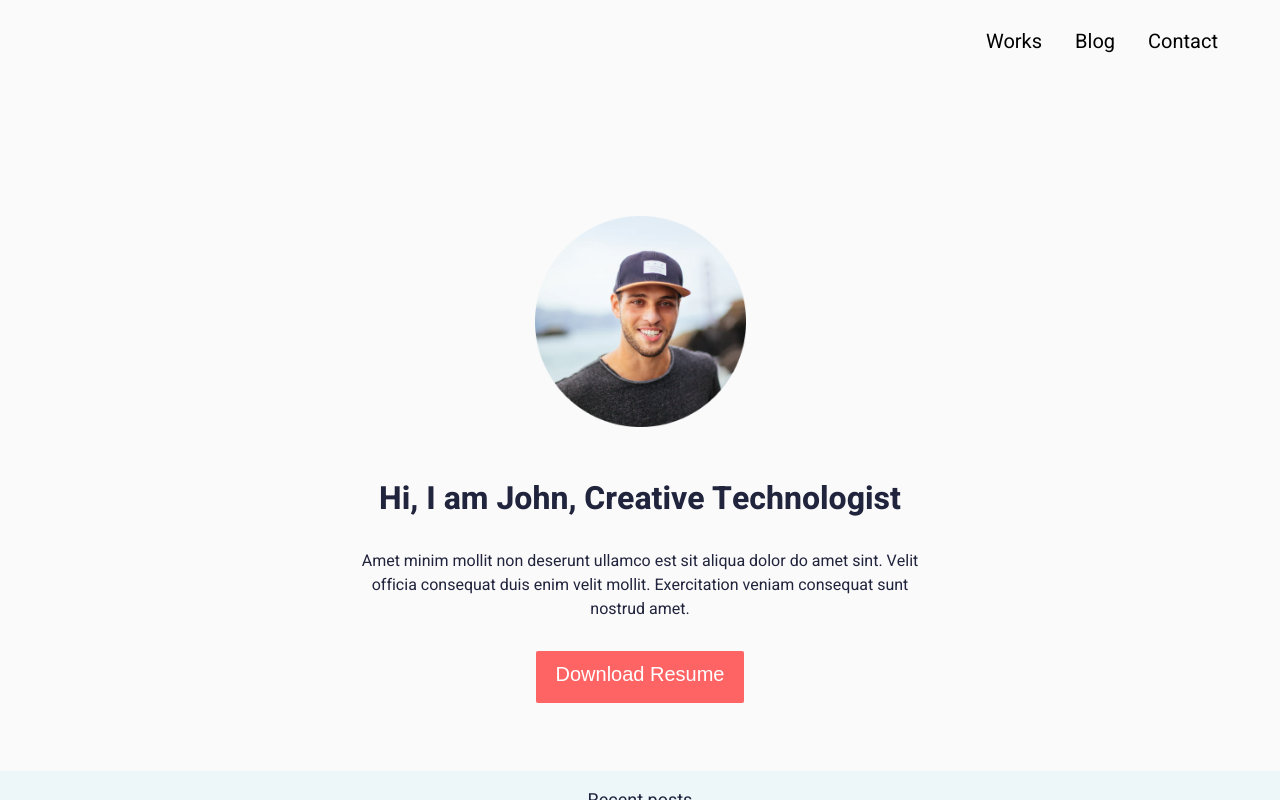
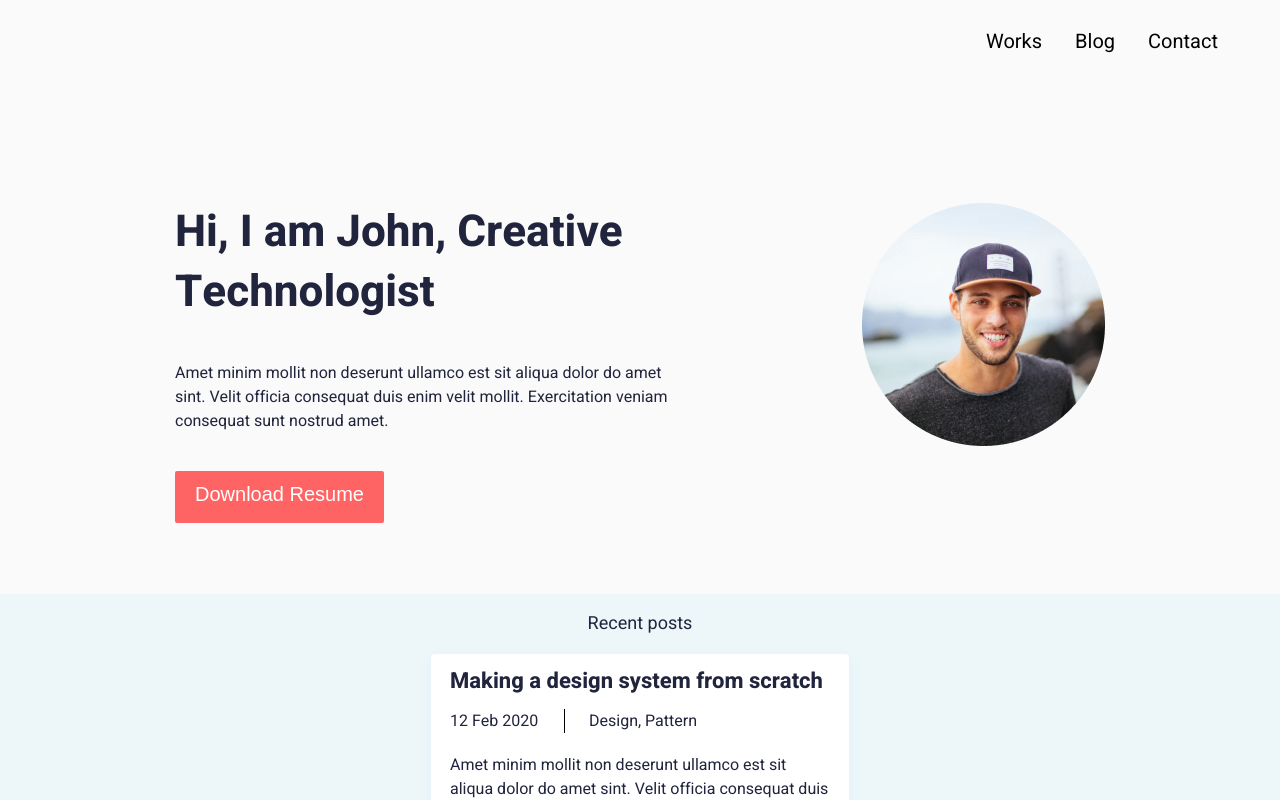
Before and after one commit to developerabrorbek/portfolio-copy, a React (Vite) app: page / in a window 1280 px wide. Shown: the top 800 px of the page. Built offline with nearby package versions, Linux system fonts and the light colour scheme.

Commit message:
hero responsive added

```diff
--- a/css/index.css
+++ b/css/index.css
@@ -75,33 +75,46 @@
 }
 @media only screen and (min-width: 992px) {
   .hero__inner {
+    flex-direction: row;
+    align-items: flex-start;
     padding-bottom: 68px;
+    justify-content: center;
+    column-gap: 82px;
   }
   .hero-image {
-    margin-bottom: 52px;
-    width: 211px;
-    height: 211px;
+    margin-bottom: 0;
+    width: 221px;
+    height: 221px;
   }
   .hero-body {
-    row-gap: 30px;
+    order: -3;
+    width: 467px;
+    align-items: flex-start;
+    row-gap: 38px;
+  }
+  .hero-body__title {
+    text-align: start;
   }
   .hero-body__subtitle {
     max-width: 590px;
+    text-align: start;
   }
 }
 @media only screen and (min-width: 1200px) {
   .hero__inner {
-    padding-bottom: 68px;
+    padding: 0;
+    padding-bottom: 71px;
+    column-gap: 190px;
   }
   .hero-image {
-    margin-bottom: 52px;
-    width: 211px;
-    height: 211px;
+    width: 243px;
+    height: 243px;
   }
   .hero-body {
-    row-gap: 30px;
+    width: 497px;
   }
-  .hero-body__subtitle {
-    max-width: 590px;
+  .hero-body__title {
+    font-size: 44px;
+    line-height: 60px;
   }
 }/*# sourceMappingURL=index.css.map */
--- a/src/components/Hero/index.scss
+++ b/src/components/Hero/index.scss
@@ -76,11 +76,7 @@
 @media only screen and (min-width: 768px) {
   .hero {
     &__inner {
-    //   display: flex;
-    //   flex-direction: column;
-    //   align-items: center;
       padding-bottom: 68px;
-    //   padding: 13px;
     }
 
     &-image {
@@ -90,38 +86,11 @@
     }
 
     &-body {
-      // display: flex;
-      // flex-direction: column;
-      // align-items: center;
       row-gap: 30px;
-
-      // &__title {
-        // font-weight: 700;
-        // font-size: 32px;
-        // line-height: 40px;
-        // text-align: center;
-        // color: #21243d;
-      // }
 
       &__subtitle {
         max-width: 590px;
-        // font-weight: 400;
-        // font-size: 16px;
-        // line-height: 24px;
-        // text-align: center;
-        // color: #21243d;
       }
-
-      // &__button {
-      //   background: #ff6464;
-      //   border-radius: 2px;
-      //   border: none;
-      //   padding: 9px 20px 14px;
-      //   font-weight: 500;
-      //   font-size: 20px;
-      //   line-height: 29px;
-      //   color: #ffffff;
-      // }
     }
   }
 }
@@ -129,52 +98,33 @@
 @media only screen and (min-width: 992px) {
   .hero {
     &__inner {
-    //   display: flex;
-    //   flex-direction: column;
-    //   align-items: center;
+      flex-direction: row;
+      align-items: flex-start;
       padding-bottom: 68px;
-    //   padding: 13px;
+      justify-content: center;
+      column-gap: 82px;
     }
 
     &-image {
-      margin-bottom: 52px;
-      width: 211px;
-      height: 211px;
+      margin-bottom: 0;
+      width: 221px;
+      height: 221px;
     }
 
     &-body {
-      // display: flex;
-      // flex-direction: column;
-      // align-items: center;
-      row-gap: 30px;
+      order: -3;
+      width: 467px;
+      align-items: flex-start;
+      row-gap: 38px;
 
-      // &__title {
-        // font-weight: 700;
-        // font-size: 32px;
-        // line-height: 40px;
-        // text-align: center;
-        // color: #21243d;
-      // }
+      &__title {
+        text-align: start;
+      }
 
       &__subtitle {
         max-width: 590px;
-        // font-weight: 400;
-        // font-size: 16px;
-        // line-height: 24px;
-        // text-align: center;
-        // color: #21243d;
+        text-align: start;
       }
-
-      // &__button {
-      //   background: #ff6464;
-      //   border-radius: 2px;
-      //   border: none;
-      //   padding: 9px 20px 14px;
-      //   font-weight: 500;
-      //   font-size: 20px;
-      //   line-height: 29px;
-      //   color: #ffffff;
-      // }
     }
   }
 }
@@ -182,52 +132,23 @@
 @media only screen and (min-width: 1200px) {
   .hero {
     &__inner {
-    //   display: flex;
-    //   flex-direction: column;
-    //   align-items: center;
-      padding-bottom: 68px;
-    //   padding: 13px;
+      padding: 0;
+      padding-bottom: 71px;
+      column-gap: 190px;
     }
 
     &-image {
-      margin-bottom: 52px;
-      width: 211px;
-      height: 211px;
+      width: 243px;
+      height: 243px;
     }
 
     &-body {
-      // display: flex;
-      // flex-direction: column;
-      // align-items: center;
-      row-gap: 30px;
+      width: 497px;
 
-      // &__title {
-        // font-weight: 700;
-        // font-size: 32px;
-        // line-height: 40px;
-        // text-align: center;
-        // color: #21243d;
-      // }
-
-      &__subtitle {
-        max-width: 590px;
-        // font-weight: 400;
-        // font-size: 16px;
-        // line-height: 24px;
-        // text-align: center;
-        // color: #21243d;
+      &__title {
+        font-size: 44px;
+        line-height: 60px;
       }
-
-      // &__button {
-      //   background: #ff6464;
-      //   border-radius: 2px;
-      //   border: none;
-      //   padding: 9px 20px 14px;
-      //   font-weight: 500;
-      //   font-size: 20px;
-      //   line-height: 29px;
-      //   color: #ffffff;
-      // }
     }
   }
 }
```
Also changed, not shown: css/index.min.css (+1 -1 lines), 2 other files (tests, documents, lock files or other folders).
